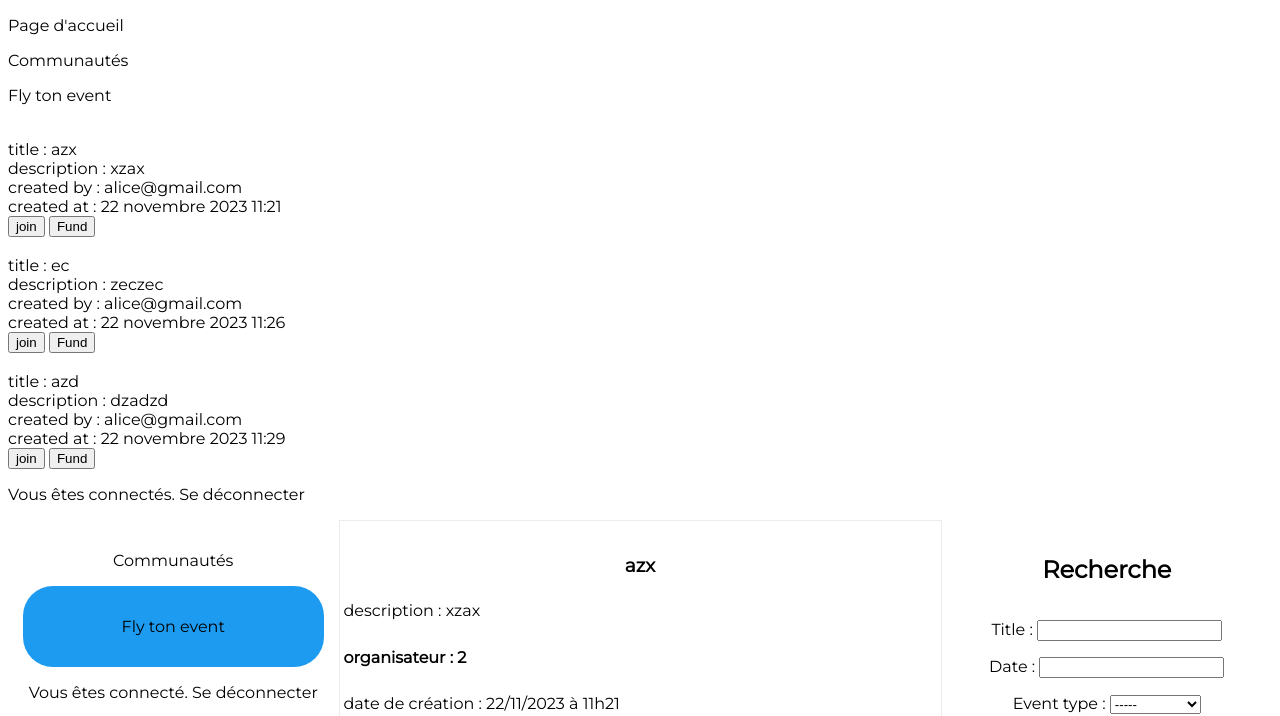
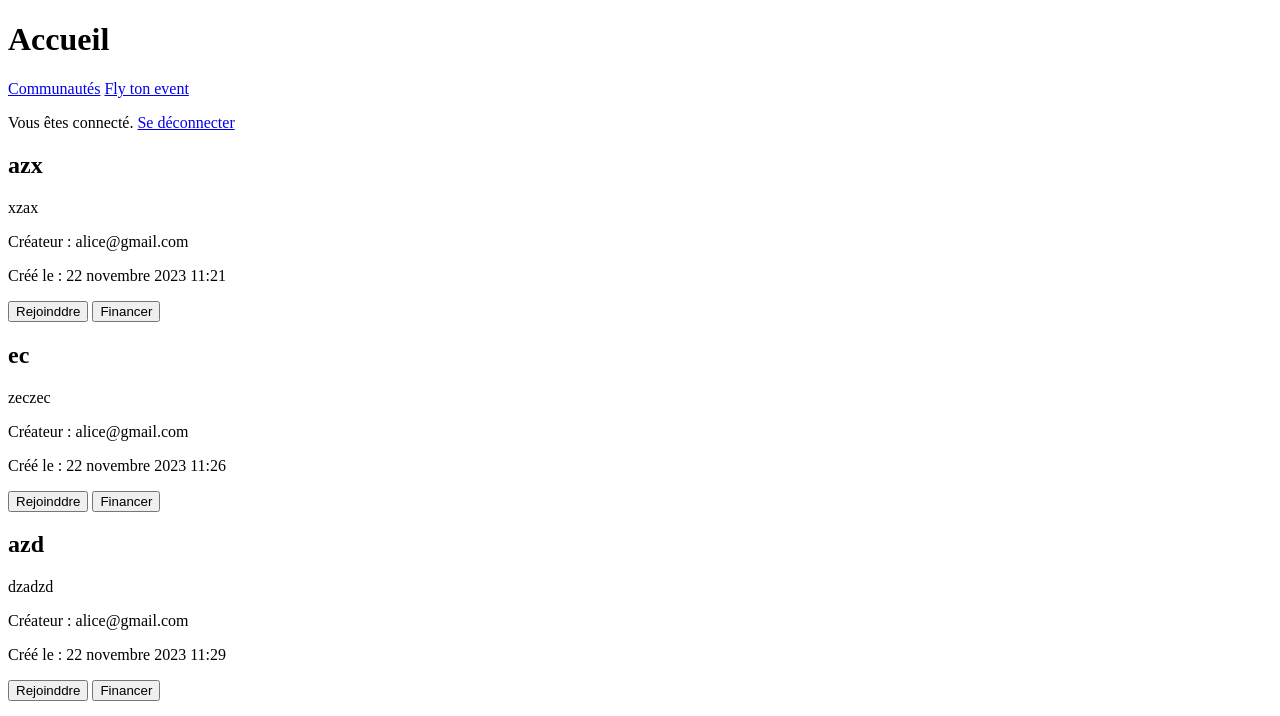
Before and after one commit to Idriss20032003/flyers, a Django app: page / in a window 1280 px wide. Shown: the top 716 px of the page. Run offline with Django 4.2, Linux system fonts and the light colour scheme; a user stored in the database is signed in; data comes from the database, SQL or seed files in the repository; both versions use the stored data as it was after the commit.

Commit message:
design 1

```diff
--- a/Flyers/Flow/static/Flow/css/home.css
+++ b/Flyers/Flow/static/Flow/css/home.css
@@ -1,8 +1,6 @@
-@import url('https://fonts.googleapis.com/css2?family=Montserrat&display=swap');
+/*@import url('https://fonts.googleapis.com/css2?family=Montserrat&display=swap');
 
 body {
-    /*margin: auto;
-    padding: 16px;*/
     font-family: 'Montserrat', sans-serif;
 }
 
@@ -10,17 +8,16 @@ body {
 .accueil {
     display: flex;
     flex-direction: row;
-    /*flex-grow: 1;*/
 }
 
 a {
-    color: inherit; /* Utilise la couleur du texte par défaut */
-    text-decoration: none; /* Désactive le soulignement */
+    color: inherit;
+    text-decoration: none;
 }
 
 a:hover {
-    color: #ff0000; /* Couleur du texte lorsqu'il est survolé */
-    text-decoration: underline; /* Soulignement lorsqu'il est survolé */
+    color: #ff0000;
+    text-decoration: underline;
 }
 
 .connexion {
@@ -28,7 +25,7 @@ a:hover {
     flex-direction: column;
     flex: 1;
     padding: 15px;
-    border-right: 1px solid #edebeb; /* Ajoute une bordure à droite de chaque élément */
+    border-right: 1px solid #edebeb;
     text-align: center;
 }
 
@@ -40,16 +37,13 @@ a:hover {
     background-color: rgb(29, 155, 240);
     padding: 15px;
     text-decoration: none;
-    /*: 5px solid #edebeb;*/
 }
 
 .flux {
     display: flex;
     flex-direction: column;
     flex: 2;
-    /*padding: 15px;*/
-    border-right: 1px solid #edebeb; /* Ajoute une bordure à droite de chaque élément */
-    /*text-align: center;*/
+    border-right: 1px solid #edebeb;
 }
 
 .recherche {
@@ -72,20 +66,15 @@ a:hover {
 .events_flow {
     display: flex;
     flex-direction: column;
-    /*flex: 1;*/
-	/*margin: 8px;*/
     display: grid;
     align-items: center;
     gap: 5px;
 }
 
 .events_flow article {
-	/*border: 1px solid #edebeb;*/
     display: flex;
     flex-direction: column;
-    /*align-items: center;*/
 	padding: 4px;
-    /*border-radius: 5px;*/
     border-top: 1px solid #edebeb;
     gap: 2px;
 }
@@ -115,3 +104,4 @@ a:hover {
     display: flex;
     flex-direction: row;
 }
+*/
--- a/Flyers/Flow/templates/Flow/home.html
+++ b/Flyers/Flow/templates/Flow/home.html
@@ -1,84 +1,40 @@
-
 {% load static %}
 <!DOCTYPE html>
 <html>
     <head>
-        <title>Flux</title>
+        <title>Flyers</title>
         <script type="module" src="{% static 'Flow/js/display_events.js' %}"></script>
-        <script>var list_events = JSON.parse('{{ list_events|escapejs}}')</script>
+        <script>
+            var list_events = JSON.parse('{{ list_events|escapejs}}')
+        </script>
         <link href="{% static 'Flow/css/home.css' %}" rel="stylesheet" />
     </head>
 <body>
-    <div>
-        <p> Page d'accueil</p>
+    <div class="global-container">
+        <h1>Accueil</h1>
         {% if user.is_authenticated %}
-        <p> <a href="{% url 'GroupPage' %}" id="OuvertureGroupes">Communautés</a>
- </p>
+            <a href="{% url 'GroupPage' %}" id="OuvertureGroupes">Communautés</a>
+            <a href="{% url 'create_event' %}" id="fly">Fly ton event</a>
+            <p> Vous êtes connecté. <a href= "{% url 'logout' %}">Se déconnecter</a>  </p>
         {% else %}
             <a href="{% url 'login' %}" id="connectionUser">Se connecter</a>
         {% endif %}
 
+
+
+        <div class="accueil">
+            <div class="events-container">
+                {% for event in events %}
+                <div>
+                    <h2>{{event.title}}</h2>
+                    <p> {{event.description}}</p>
+                    <p> Créateur : {{event.created_by}}</p>
+                    <p> Créé le : {{event.created_at}}</p>
+                    <a href = "{% url 'joinEvent' event.id %}"><button class="Join" attr="{{event.id}}">Rejoinddre</button></a>
+                    <button class="B">Financer</button>
                 </div>
-
-    <div>
-        {% if user.is_authenticated %}
-        <p><a href="{% url 'create_event' %}" id="fly">Fly ton event</a>
- </p>
- {% else %}
- <a href="{% url 'login' %}">Fly ton event</a>
-      {% endif %}
-
-        <div>
-            {% for event in events %}
-        <br>
-        <div> title : {{event.title}}</div>
-        <div>description : {{event.description}}</div>
-        <div>created by : {{event.created_by}}</div>
-        <div>created at : {{event.created_at}}</div>
-
-        <a href = "{% url 'joinEvent' event.id %}"><button class="Join" attr="{{event.id}}">join </button></a>
-
-        <button class="B">Fund </button>
-
-        <br>
             {% endfor %}
             </div>
-    {% if user.is_authenticated %}
-      <p> Vous êtes connectés. <a href= "{% url 'logout' %}">Se déconnecter</a>  </p>
-    {% endif %}
-
-    <div class="accueil">
-        <div class="connexion">
-            {% if user.is_authenticated %}
-            <p> <a href="{% url 'GroupPage' %}">Communautés</a> </p>
-            {% else %}
-            <a href="{% url 'login' %}">Communautés</a>
-            {% endif %}
-
-            <div>
-                {% if user.is_authenticated %}
-                <div class="fly_ton_event">
-                <p><a href="{% url 'create_event' %}">Fly ton event</a></p>
-                </div>
-                {% else %}
-                <div class="fly_ton_event">
-                <p><a href="{% url 'login' %}">Fly ton event</a></p>
-                </div>
-                {% endif %}
-            </div>
-
-            {% if user.is_authenticated %}
-            <p> Vous êtes connecté. <a href= "{% url 'logout' %}">Se déconnecter</a>  </p>
-            {% endif %}
-        </div>
-
-        <div class="flux">
-
-            <section class="events_flow">
-            </section>
-
-        </div>
-
             <div class="recherche">
                 <h2>Recherche</h2>
                 <div class="search_form">
@@ -99,51 +55,9 @@
                 </div>
             </div>
         </div>
+    </div>
 
     <script src="../../static/Flow/js/flow.js"></script>
 
 </body>
-<!-- <script>
-document.addEventListener('DOMContentLoaded', function() {
-        function getCookie(name) {
-    let cookieValue = null;
-    if (document.cookie && document.cookie !== '') {
-        const cookies = document.cookie.split(';');
-        for (let i = 0; i < cookies.length; i++) {
-            const cookie = cookies[i].trim();
-            // Recherche du jeton CSRF dans les cookies
-            if (cookie.startsWith(`${name}=`)) {
-                cookieValue = decodeURIComponent(cookie.substring(name.length + 1));
-                break;
-            }
-        }
-    };
-    return cookieValue;
-};
-
-        const boutonsJoin = document.querySelectorAll('.Join');
-
-        boutonsJoin.forEach(button => {
-            button.addEventListener('click', (e) => {
-                let id = button.getAttribute("attr");
-                console.log(id);
-
-                fetch(`/joinEvent/${id}/`, {
-                    method: 'POST',
-                    headers: {
-                        'X-CSRFToken': getCookie('csrftoken')
-                    }
-                })
-                .then(response => {
-                    // Gérer la réponse si nécessaire
-                })
-                .catch(error => {
-                    console.error('Erreur lors de la requête :', error);
-                });
-            });
-        });
-    });
-</script>
 </html>
-
- -->
```
Also changed, not shown: Flyers/Flow/templates/Flow/base.html (+12 -23 lines), Flyers/db.sqlite3. Lines whose indentation alone changed are shown as unchanged.
